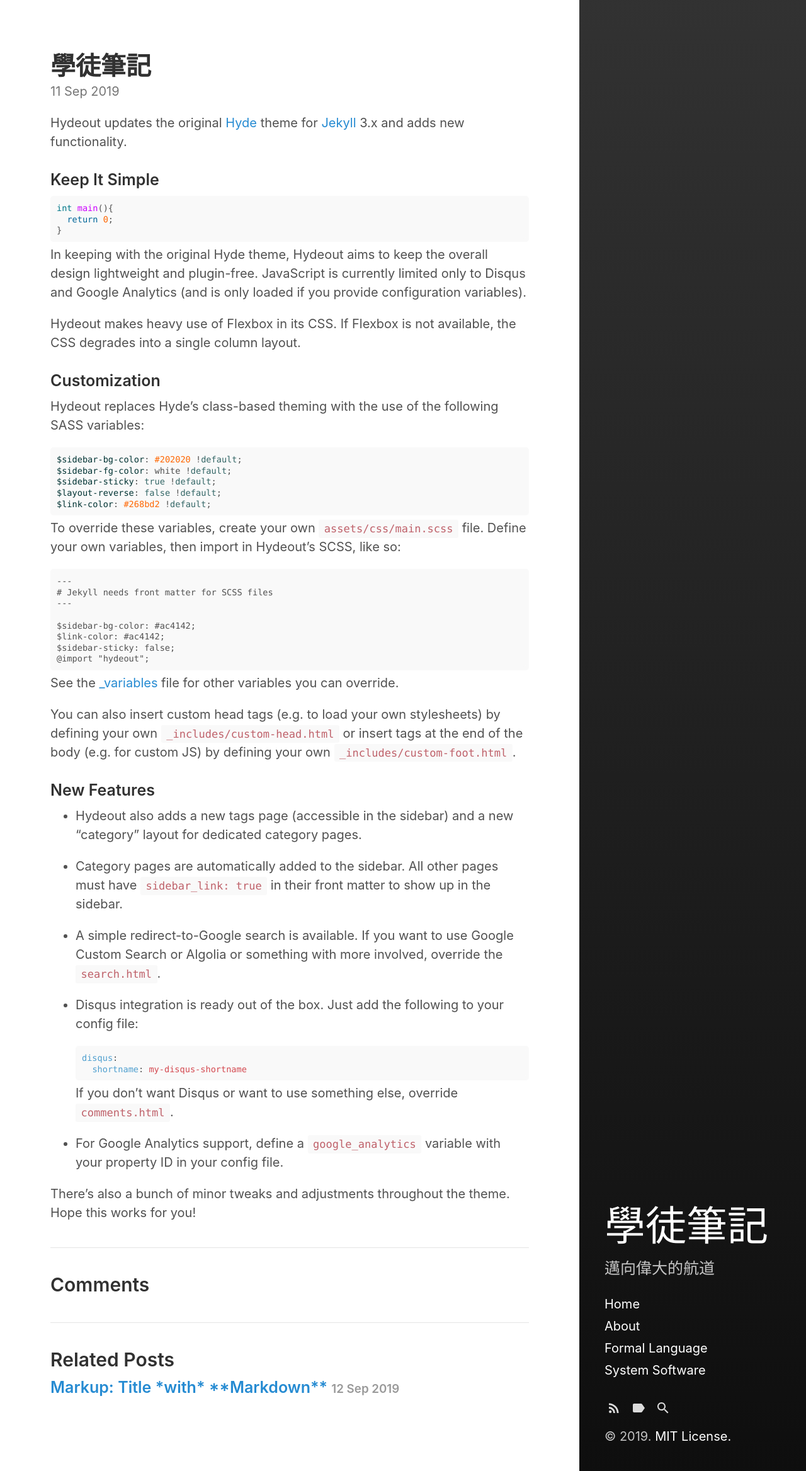
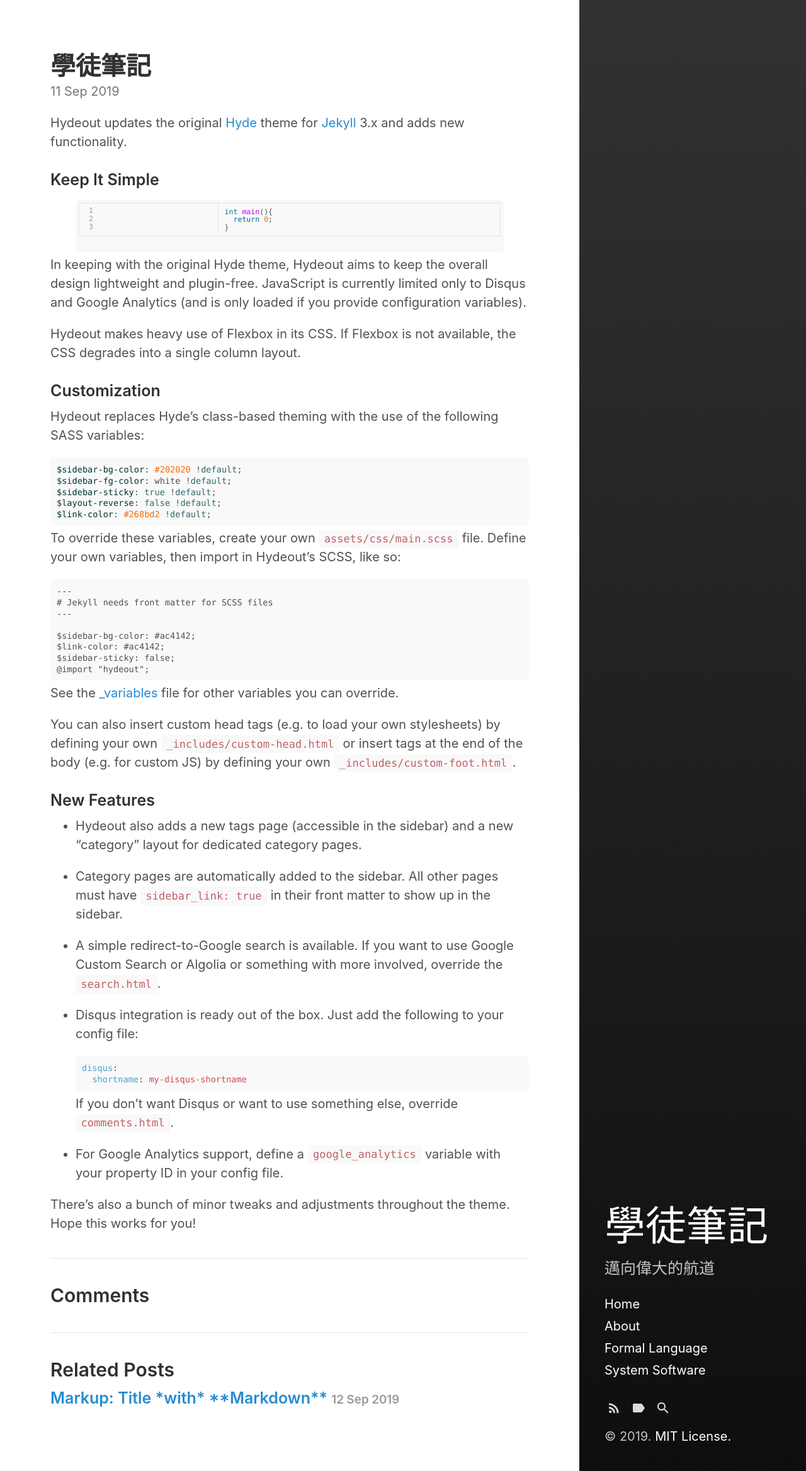
Before and after one commit to srhuang/srhuang.github.io, a Jekyll site: the page built from _posts/2019-09-11-hello.md, in a window 1280 px wide. Shown: the whole page at 63% size. Built offline with Jekyll 4.4.1, drawn with Linux system fonts in a browser that asks for light colours.

Commit message:
test line

````diff
--- a/_posts/2019-09-11-hello.md
+++ b/_posts/2019-09-11-hello.md
@@ -9,11 +9,11 @@ theme for [Jekyll](http://jekyllrb.com) 3.x and adds new functionality.
 
 ### Keep It Simple
 
-```c
+{% highlight c linenos %}
 int main(){
   return 0;
 }
-```
+{% endhighlight %}
 
 In keeping with the original Hyde theme, Hydeout aims to keep the overall
 design lightweight and plugin-free. JavaScript is currently limited only
````
